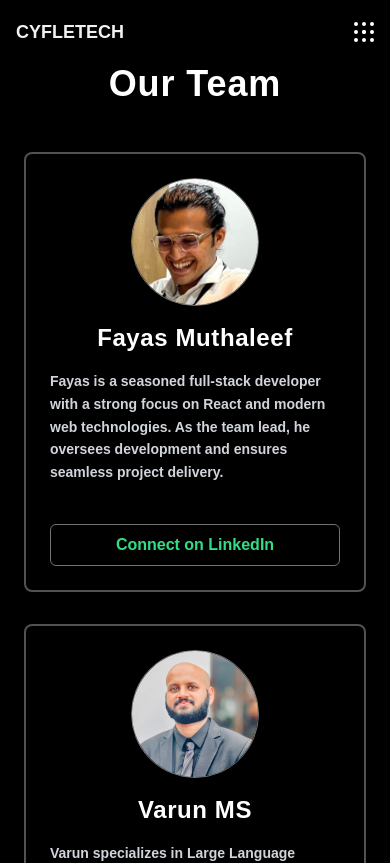
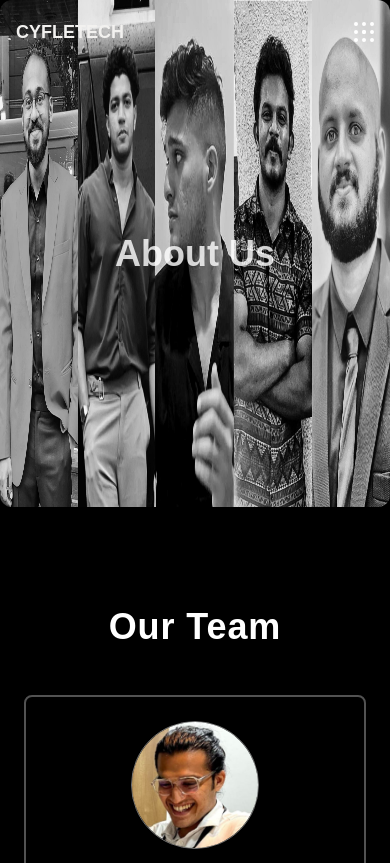
Before and after one commit to fayasPA/cyfletech, a React (Vite) app: page /about in a window 390 px wide. Shown: the top 863 px of the page. Built offline with nearby package versions, Linux system fonts and the light colour scheme; a web font is replaced by a local one.

Commit message:
updated latest

```diff
--- /dev/null
+++ b/src/components/AboutUsHero.jsx
@@ -0,0 +1,123 @@
+import React, { useEffect, useRef } from 'react';
+import gsap from 'gsap';
+import { ScrollTrigger } from 'gsap/ScrollTrigger';
+import { NavLink } from 'react-router-dom';
+import { aboutBgImg, companyEmail, companyInsta, companyPhoneNo } from '../utils/constants';
+import { FaEnvelope, FaInstagram, FaWhatsapp } from 'react-icons/fa';
+import { FaAnglesRight } from 'react-icons/fa6';
+
+gsap.registerPlugin(ScrollTrigger);
+
+const AboutUsHero = () => {
+  // Refs for DOM elements
+  const containerRef = useRef(null);
+  const imageRef = useRef(null);
+  const textRef = useRef(null);
+
+  useEffect(() => {
+    const container = containerRef.current;
+    const image = imageRef.current;
+    const text = textRef.current;
+
+    const isMobile = window.innerWidth < 768;
+
+    // Set up GSAP timeline with ScrollTrigger for the image and text
+    const tl = gsap.timeline({
+      scrollTrigger: {
+        trigger: container, // The element that triggers the animation
+        start: 'top top', // Start animation when the container hits the top of the viewport
+        end: isMobile ? '20% top' : '30% top', // End animation when the container's bottom reaches the top
+        scrub: 1, // Smooth scrubbing effect
+        pin: true, // Pins the section during scroll
+        anticipatePin: 1, // Optimizes pinning performance
+        markers: false, // Enable for debugging
+      },
+    });
+
+    // Scroll animation for small screens (below 768px)
+    if (window.innerWidth < 768) {
+      tl.fromTo(image,
+        {
+          filter: 'blur(0px)', // Start with a blur of 5px
+        },
+        {
+          filter: 'blur(2px)', // End with a blur of 0px
+          width: '100%', // Full width on scroll
+          height: '20%', // Adjust height for small screens
+          top: '50%', // Position the image on the bottom half of the screen
+          ease: 'power2.inOut',
+          duration: 1.5,
+        })
+        .to(text, {
+          y: -50,
+          height: '100%', // Adjust height for small screens
+          opacity: 1, // Ensure text appears normally for larger screens
+          ease: 'power2.out',
+          duration: 1.5,
+        }, 0);
+    } else {
+      // Scroll animation for larger screens (md and above)
+      tl.fromTo(image,
+        {
+          filter: 'blur(0px)', // Start with a blur of 5px
+        },
+        {
+          filter: 'blur(4px)', // End with a blur of 0px
+          width: '100%', // Shrinks the image width
+          height: '40%', // Adjusts the height of the image
+          top: '45%', // Repositions the image
+          ease: 'power2.inOut', // Smooth easing
+          duration: 1.5, // Animation duration
+        })
+        .to(text, {
+          // y: -100,
+          height: '50%', // Adjusts the height of the image
+          background:'black/90',
+          opacity: 1, // Ensure text appears normally for larger screens
+          ease: 'power2.out',
+          duration: 1.5,
+        }, 0);
+    }
+
+    // Cleanup function
+    return () => {
+      ScrollTrigger.getAll().forEach((trigger) => trigger.kill());
+    };
+  }, []);
+
+
+  return (
+    <div
+      ref={containerRef}
+      className="relative w-full h-[60vh] overflow-hidden"
+    >
+      {/* Text Content */}
+      <div
+        ref={textRef}
+        className="absolute inset-0 flex flex-col justify-center  text-borderColor2 z-10 w-full h-full" // Center the content and make it take half the width
+      >
+        <div className='flex justify-center section-heading'>
+          <span>About Us</span>
+        </div>
+
+
+      </div>
+
+      {/* Image Container */}
+      <div
+        ref={imageRef}
+        className="absolute top-0 right-0 w-full h-full bg-contain bg-center overflow-hidden"
+      >
+        <img
+        src={aboutBgImg}
+          alt="Designer"
+          className="w-full h-full rounded-xl object-fill md:object-cover"
+        />
+        {/* Overlay for better readability */}
+        <div className="absolute inset-0 "></div>
+      </div>
+    </div>
+  );
+};
+
+export default AboutUsHero;
--- a/src/pages/About.jsx
+++ b/src/pages/About.jsx
@@ -2,10 +2,13 @@ import React from 'react'
 import ServicesComponent from '../components/ServicesComponent'
 import WebflowFeatures from '../components/WebFlowFeatures'
 import OurTeam from './OurTeam'
+import AboutUsHero from '../components/AboutUsHero'
 
 const About = () => {
   return (
     <div>
+    <div  className=''><AboutUsHero/></div>
+
       <div><OurTeam /></div>
      <div><ServicesComponent /></div>
     <div><WebflowFeatures /></div>
--- a/src/pages/OurTeam.jsx
+++ b/src/pages/OurTeam.jsx
@@ -3,10 +3,13 @@ import { gsap } from "gsap";
 import { ScrollTrigger } from "gsap/ScrollTrigger";
 import { teamMembers } from "../assets/js/data"; // Adjust path to your team data
 import { FaUser } from "react-icons/fa";
+import { useLocation } from "react-router-dom";
 
 gsap.registerPlugin(ScrollTrigger);
 
 const OurTeam = () => {
+    const location = useLocation();
+  const isHomepage = location.pathname === '/';
     const sectionRef = useRef(null);
     const cardsRef = useRef([]);
 
@@ -31,7 +34,7 @@ const OurTeam = () => {
     return (
         <section
             ref={sectionRef}
-            className="py-16 px-6 bg-black text-white relative overflow-hidden pb-32"
+            className={`${isHomepage && 'py-16'} px-6 bg-black text-white relative overflow-hidden pb-32`}
         >
             <div className="text-center mb-12">
                 <h2 className="section-heading tracking-wide ">Our Team</h2>
--- a/src/utils/constants.js
+++ b/src/utils/constants.js
@@ -1,6 +1,5 @@
 import Logo from '/logo.png'
-// import homeBg from '../assets/images/home_bg.jpg'
-// import homeBg from '../assets/images/home_2.jpg'
+import aboutBg from '../assets/images/about_bg.jpeg'
 import textSectionImage from '../assets/images/luxmoto.png'
 
 
@@ -11,6 +10,7 @@ export const companyEmail = "info@cyfletech.com"
 export const companyInsta = "https://www.instagram.com/__fayas_muthaleef__/"
 export const companyWhatsApp = "https://www.instagram.com/__fayas_muthaleef__/"
 export const textSectionImg = textSectionImage;
+export const aboutBgImg = aboutBg;
 
 
 export const navLists = [
```
Also changed, not shown: src/assets/images/about_bg.jpeg (added).
